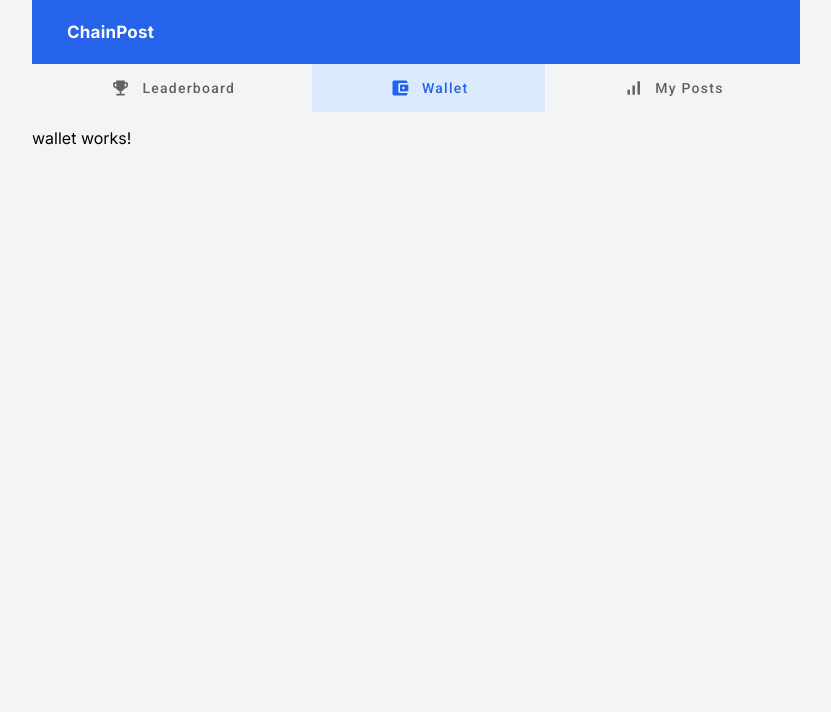
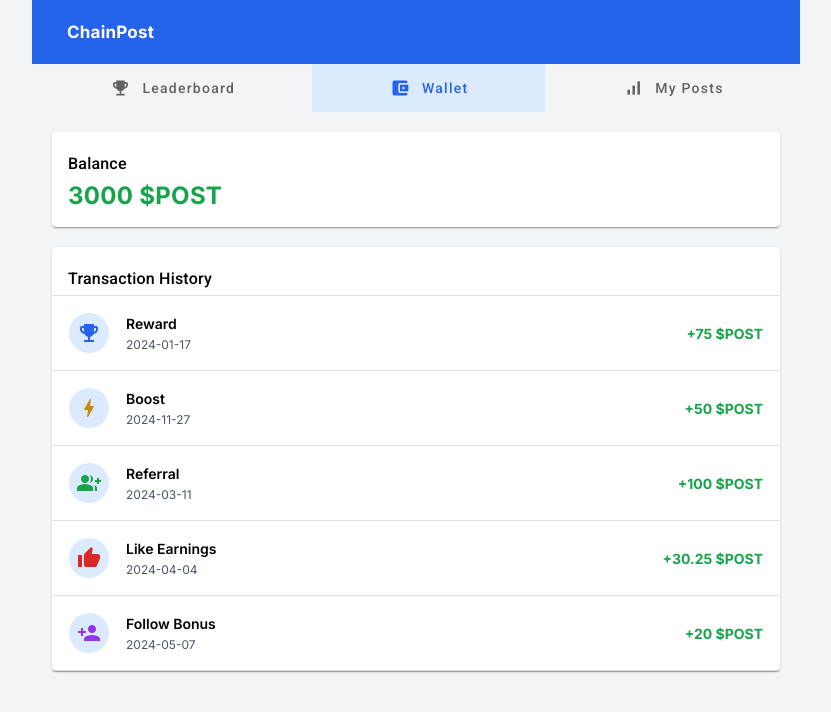
Before and after one commit to Sergio-prog/ChainPostFront, an Angular app: page /wallet in a window 1280 px wide. Shown: the top 712 px of the page, without its empty margins (224-1055 px from the left). Built offline with nearby package versions, Linux system fonts and the light colour scheme.

Commit message:
add wallet page

```diff
--- /dev/null
+++ b/src/app/enums/enums.ts
@@ -0,0 +1,7 @@
+export enum TransactionType {
+  Reward = 'Reward',
+  Boost = 'Boost',
+  Referral = 'Referral',
+  LikeEarnings = 'Like Earnings',
+  FollowBonus = 'Follow Bonus',
+}
--- a/src/app/leaderboard/leaderboard.component.html
+++ b/src/app/leaderboard/leaderboard.component.html
@@ -27,7 +27,7 @@
             <ul class="actions__list">
                 <li class="actions__item">
                     <button mat-button (click)="toggleLike(post)">
-                        <mat-icon [style.color]="post.liked ? 'red' : '#4B5563'">favorite_border</mat-icon> {{ post.likes }}
+                        <mat-icon [style.color]="post.liked ? '#DC2626' : '#4B5563'">favorite_border</mat-icon> {{ post.likes }}
                     </button>
                 </li>
                 <li class="actions__item">
--- a/src/app/wallet/wallet.component.html
+++ b/src/app/wallet/wallet.component.html
@@ -1 +1,34 @@
-<p>wallet works!</p>
+<mat-card>
+    <mat-card-header>
+      <mat-card-title class="wallet__title">
+        Balance
+      </mat-card-title>
+      <mat-card-title class="wallet__balance">
+        {{wallet.balance}} $POST
+      </mat-card-title>
+    </mat-card-header>
+  </mat-card>
+
+  <mat-card>
+    <mat-card-header>
+      <mat-card-title class="wallet__title">
+        Transaction History
+      </mat-card-title>
+    </mat-card-header>
+    <mat-divider></mat-divider>
+        <div class="transactions__list" *ngFor="let transaction of wallet.transactions">
+            <div class="transactions__item">
+                <div class="transactions__left">
+                    <div class="transactions__icon" >
+                        <mat-icon [style.color]="getIcon(transaction.type).color">{{ getIcon(transaction.type).icon }}</mat-icon>
+                      </div>
+                    <div class="transactions__info">
+                        <div class="transactions__type">{{ transaction.type }}</div>
+                        <div class="transactions__date">{{ transaction.date |  date: 'yyyy-MM-dd' }}</div>
+                    </div>
+                </div>
+                <div class="transactions__payment">+{{ transaction.amount }} $POST</div>
+            </div>
+            <mat-divider></mat-divider>
+        </div>
+  </mat-card>
--- a/src/app/wallet/wallet.component.scss
+++ b/src/app/wallet/wallet.component.scss
@@ -0,0 +1,62 @@
+mat-card {
+  margin: 20px;
+}
+
+.amount {
+  margin-left: auto;
+  font-weight: bold;
+}
+.wallet {
+  &__title {
+    font-size: 16px;
+  }
+  &__balance {
+    font-size: 24px;
+    font-weight: 700;
+    color: #16a34a;
+    font-family: Inter;
+    padding: 15px 0;
+  }
+}
+
+.transactions {
+  &__icon {
+    background-color: #dbeafe;
+    border-radius: 50%;
+    width: 40px;
+    height: 40px;
+    .mat-icon {
+      padding-top: 8px;
+      padding-left: 8px;
+      color: #2563eb;
+    }
+  }
+  &__item {
+    display: flex;
+    justify-content: space-between;
+    align-items: center;
+    padding: 17px;
+  }
+  &__left {
+    display: flex;
+    align-items: center;
+  }
+  &__info {
+    padding-left: 17px;
+  }
+  &__type {
+    font-weight: 600;
+    font-size: 14px;
+  }
+  &__date {
+    font-size: 12px;
+    padding-top: 5px;
+    color: #4b5563;
+  }
+  &__payment {
+    font-weight: 700;
+    font-size: 14px;
+    color: #16a34a;
+    font-family: Inter;
+  }
+}
--- a/src/app/wallet/wallet.component.ts
+++ b/src/app/wallet/wallet.component.ts
@@ -1,10 +1,63 @@
 import { Component } from '@angular/core';
+import { MatCardModule } from '@angular/material/card';
+import { MatListModule } from '@angular/material/list';
+import { MatIconModule } from '@angular/material/icon';
+import { CommonModule } from '@angular/common';
+import { TransactionType } from '../enums/enums';
 
 @Component({
   selector: 'app-wallet',
   standalone: true,
-  imports: [],
+  imports: [CommonModule, MatCardModule, MatListModule, MatIconModule],
   templateUrl: './wallet.component.html',
   styleUrl: './wallet.component.scss',
 })
-export class WalletComponent {}
+export class WalletComponent {
+  wallet = {
+    balance: 3000,
+    transactions: [
+      {
+        date: new Date('2024-01-17T03:24:00'),
+        type: TransactionType.Reward,
+        amount: 75,
+      },
+      {
+        date: new Date('2024-11-27T03:24:00'),
+        type: TransactionType.Boost,
+        amount: 50,
+      },
+      {
+        date: new Date('2024-03-11T03:24:00'),
+        type: TransactionType.Referral,
+        amount: 100,
+      },
+      {
+        date: new Date('2024-04-04T03:24:00'),
+        type: TransactionType.LikeEarnings,
+        amount: 30.25,
+      },
+      {
+        date: new Date('2024-05-07T03:24:00'),
+        type: TransactionType.FollowBonus,
+        amount: 20.0,
+      },
+    ],
+  };
+
+  getIcon(transactionType: TransactionType): { icon: string; color: string } {
+    switch (transactionType) {
+      case TransactionType.Reward:
+        return { icon: 'emoji_events', color: '#2563EB' };
+      case TransactionType.Boost:
+        return { icon: 'bolt', color: '#CA8A04' };
+      case TransactionType.Referral:
+        return { icon: 'group_add', color: '#16A34A' };
+      case TransactionType.LikeEarnings:
+        return { icon: 'thumb_up', color: '#DC2626' };
+      case TransactionType.FollowBonus:
+        return { icon: 'person_add', color: '#9333EA' };
+      default:
+        return { icon: 'help_outline', color: '#4B5563' };
+    }
+  }
+}
```
